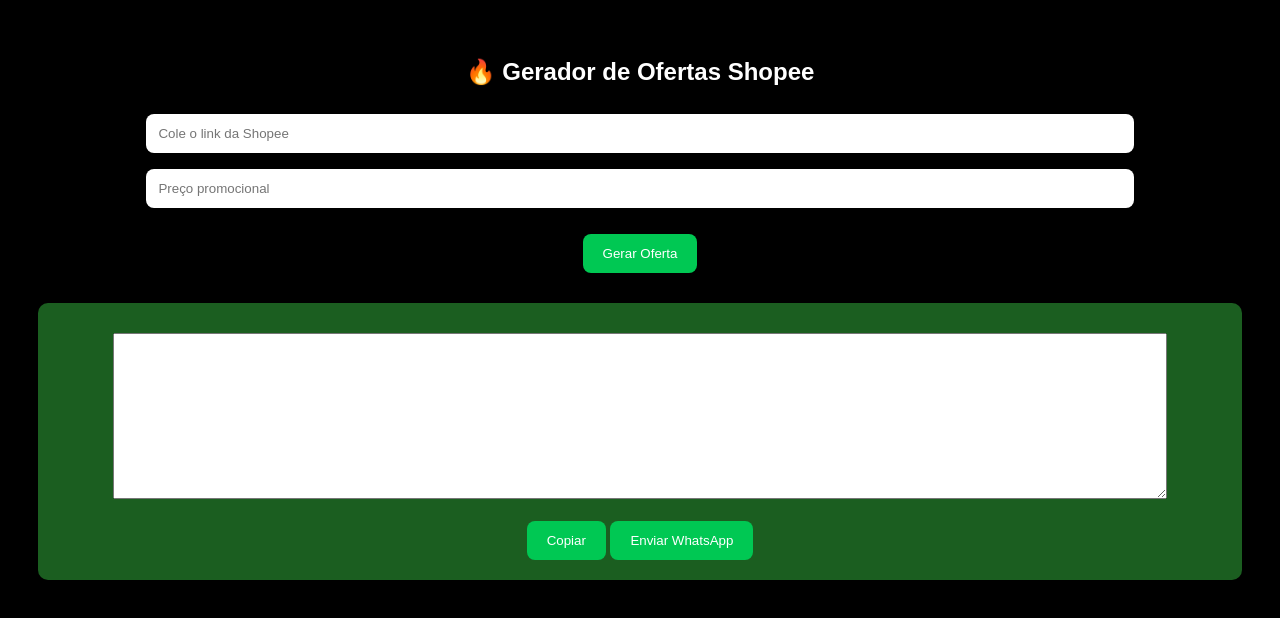
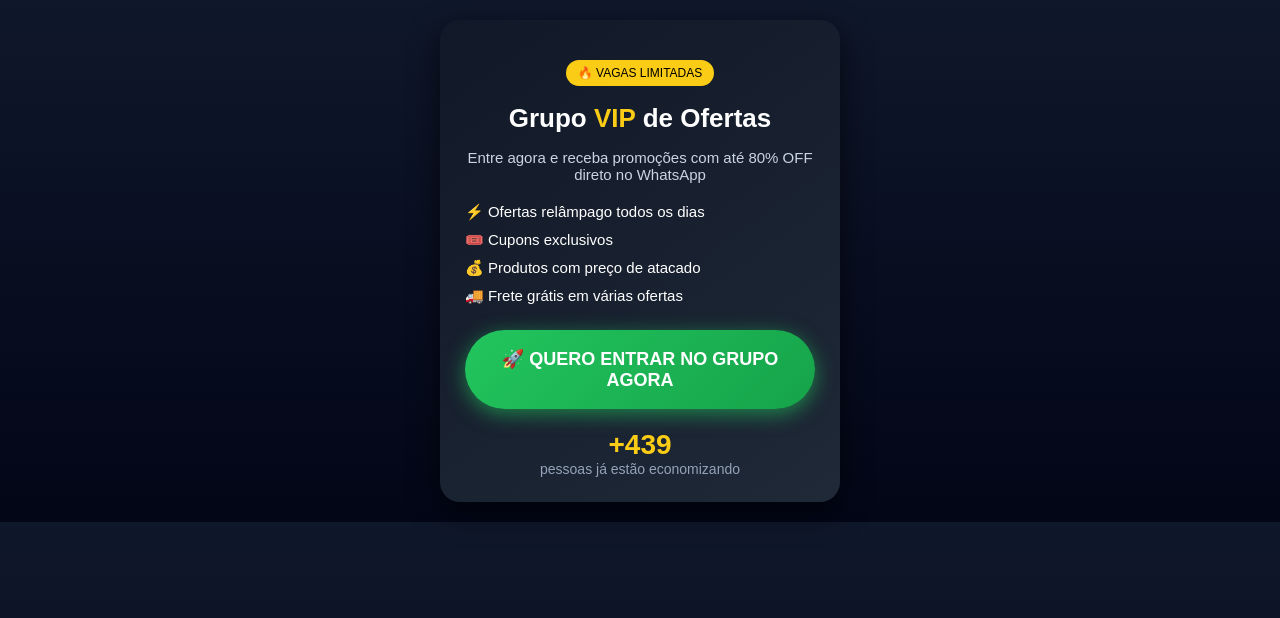
Before and after one commit to DEXx-s/Repository-name-gerador-ofertas, a website: page index.html in a window 1280 px wide. Drawn offline with Linux system fonts and the light colour scheme.

Commit message:
Atualizar o index.html

```diff
--- a/index.html
+++ b/index.html
@@ -1,55 +1,101 @@
 <!DOCTYPE html>
-<html>
+<html lang="pt-br">
+<head>
+<meta charset="UTF-8">
+<meta name="viewport" content="width=device-width, initial-scale=1.0">
 
-<head>
-
-<meta charset="UTF-8">
-
-<title>Gerador Shopee PRO</title>
+<title>Grupo VIP de Ofertas</title>
 
 <style>
 
 body{
-background:#000;
+margin:0;
+font-family:Arial, sans-serif;
+background:linear-gradient(180deg,#0f172a,#020617);
 color:white;
-font-family:Arial;
 text-align:center;
-padding:30px;
+padding:20px;
 }
 
-input{
-width:80%;
-padding:12px;
-margin:8px;
-border-radius:8px;
-border:none;
+.container{
+max-width:400px;
+margin:auto;
+}
+
+.card{
+background:linear-gradient(145deg,#111827,#1f2937);
+border-radius:20px;
+padding:25px;
+box-shadow:0 10px 30px rgba(0,0,0,0.6);
+}
+
+h1{
+font-size:26px;
+margin-bottom:10px;
+}
+
+.vip{
+color:#facc15;
+font-weight:bold;
+}
+
+.subtitle{
+color:#cbd5e1;
+font-size:15px;
+margin-bottom:20px;
+}
+
+.benefits{
+text-align:left;
+margin:20px 0;
+}
+
+.benefits p{
+margin:10px 0;
+font-size:15px;
+}
+
+.cta{
+margin-top:25px;
 }
 
 button{
-background:#00c853;
+width:100%;
+padding:18px;
 border:none;
-padding:12px 20px;
-border-radius:8px;
+border-radius:50px;
+font-size:18px;
+font-weight:bold;
+background:linear-gradient(135deg,#22c55e,#16a34a);
 color:white;
 cursor:pointer;
+box-shadow:0 5px 20px rgba(34,197,94,0.6);
 }
 
-.card{
-background:#1b5e20;
-padding:20px;
-margin-top:30px;
-border-radius:10px;
+button:active{
+transform:scale(0.97);
 }
 
-img{
-max-width:200px;
-margin-top:10px;
+.prova{
+margin-top:20px;
+font-size:14px;
+color:#94a3b8;
 }
 
-textarea{
-width:90%;
-height:160px;
-margin-top:10px;
+.contador{
+font-size:28px;
+color:#facc15;
+font-weight:bold;
+}
+
+.badge{
+margin-top:15px;
+background:#facc15;
+color:black;
+display:inline-block;
+padding:6px 12px;
+border-radius:20px;
+font-size:12px;
 }
 
 </style>
@@ -58,90 +104,64 @@
 
 <body>
 
-<h2>🔥 Gerador de Ofertas Shopee</h2>
-
-<input id="link" placeholder="Cole o link da Shopee">
-
-<br>
-
-<input id="precoPromo" placeholder="Preço promocional">
-
-<br><br>
-
-<button onclick="gerar()">Gerar Oferta</button>
+<div class="container">
 
 <div class="card">
 
-<div id="preview"></div>
+<div class="badge">🔥 VAGAS LIMITADAS</div>
 
-<textarea id="texto"></textarea>
+<h1>Grupo <span class="vip">VIP</span> de Ofertas</h1>
 
-<br><br>
+<p class="subtitle">
+Entre agora e receba promoções com até 80% OFF direto no WhatsApp
+</p>
 
-<button onclick="copiar()">Copiar</button>
+<div class="benefits">
 
-<button onclick="whatsapp()">Enviar WhatsApp</button>
+<p>⚡ Ofertas relâmpago todos os dias</p>
+<p>🎟️ Cupons exclusivos</p>
+<p>💰 Produtos com preço de atacado</p>
+<p>🚚 Frete grátis em várias ofertas</p>
+
+</div>
+
+<div class="cta">
+
+<button onclick="entrar()">
+🚀 QUERO ENTRAR NO GRUPO AGORA
+</button>
+
+</div>
+
+<div class="prova">
+
+<div class="contador" id="contador">+438</div>
+pessoas já estão economizando
+
+</div>
+
+</div>
 
 </div>
 
 <script>
 
-async function gerar(){
+// seu link do grupo aqui
+const linkGrupo = "https://chat.whatsapp.com/EeGCo14giB34USFNg5bbmb?mode=gi_t"
 
-const url = document.getElementById("link").value
-const precoPromo = document.getElementById("precoPromo").value
-
-const res = await fetch("/produto?url="+encodeURIComponent(url))
-const data = await res.json()
-
-const titulo = data.titulo || "Produto Shopee"
-const precoOriginal = data.preco || ""
-const img = data.imagem || ""
-
-const texto = `🛍️ ${titulo}
-
-💰 De: ${precoOriginal}
-🔥 Por: R$ ${precoPromo}
-
-🛒 COMPRE AQUI
-${url}
-
-⚠️ Promoção sujeita a alteração.`
-
-document.getElementById("texto").value = texto
-
-document.getElementById("preview").innerHTML = `
-<h3>${titulo}</h3>
-<img src="${img}">
-<p>💰 De: ${precoOriginal}</p>
-<p>🔥 Por: R$ ${precoPromo}</p>
-<a href="${url}" target="_blank">🛒 Comprar</a>
-`
-
+function entrar(){
+window.open(linkGrupo)
 }
 
-function copiar(){
+// contador fake dinâmico (aumenta sozinho)
+let numero = 438
 
-const t = document.getElementById("texto")
-
-t.select()
-
-document.execCommand("copy")
-
-alert("Oferta copiada")
-
-}
-
-function whatsapp(){
-
-const txt = encodeURIComponent(document.getElementById("texto").value)
-
-window.open("https://wa.me/?text="+txt)
-
-}
+setInterval(()=>{
+numero += Math.floor(Math.random()*3)
+document.getElementById("contador").innerText = "+"+numero
+},3000)
 
 </script>
 
 </body>
-
 </html>
```
